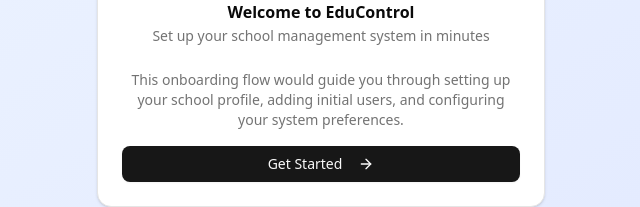
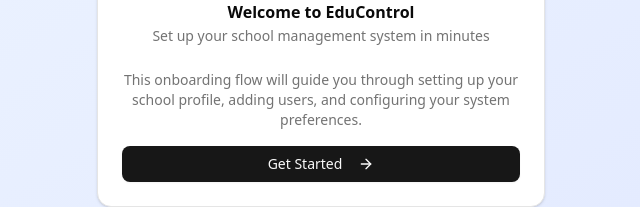
Before and after one commit to niiodaie/school-management-frontend, a React (Vite) app: page /onboarding in a window 1280 px wide. Shown: the part 346-553 px from the top of the page, without its empty margins (319-959 px from the left). Built offline with nearby package versions, Linux system fonts and the light colour scheme.

Commit message:
Update SchoolOnboardingPage.jsx

```diff
--- a/src/pages/onboarding/SchoolOnboardingPage.jsx
+++ b/src/pages/onboarding/SchoolOnboardingPage.jsx
@@ -1,13 +1,19 @@
 import { useNavigate } from 'react-router-dom'
+import { useAuth } from '@/contexts/AuthContext'
 import { Card, CardContent, CardDescription, CardHeader, CardTitle } from '@/components/ui/card'
 import { Button } from '@/components/ui/button'
 import { School, ArrowRight } from 'lucide-react'
 
 export default function SchoolOnboardingPage() {
   const navigate = useNavigate()
+  const { user } = useAuth()
 
   const handleStart = () => {
-    navigate('/onboarding/school-profile') // This should match your next step route
+    if (user) {
+      navigate('/onboarding/school-profile') // authenticated = step 1
+    } else {
+      navigate('/signup') // unauthenticated = setup flow
+    }
   }
 
   return (
@@ -26,8 +32,8 @@
         </CardHeader>
         <CardContent className="space-y-4">
           <p className="text-sm text-muted-foreground text-center">
-            This onboarding flow would guide you through setting up your school profile,
-            adding initial users, and configuring your system preferences.
+            This onboarding flow will guide you through setting up your school profile,
+            adding users, and configuring your system preferences.
           </p>
           <Button onClick={handleStart} className="w-full">
             Get Started
```
